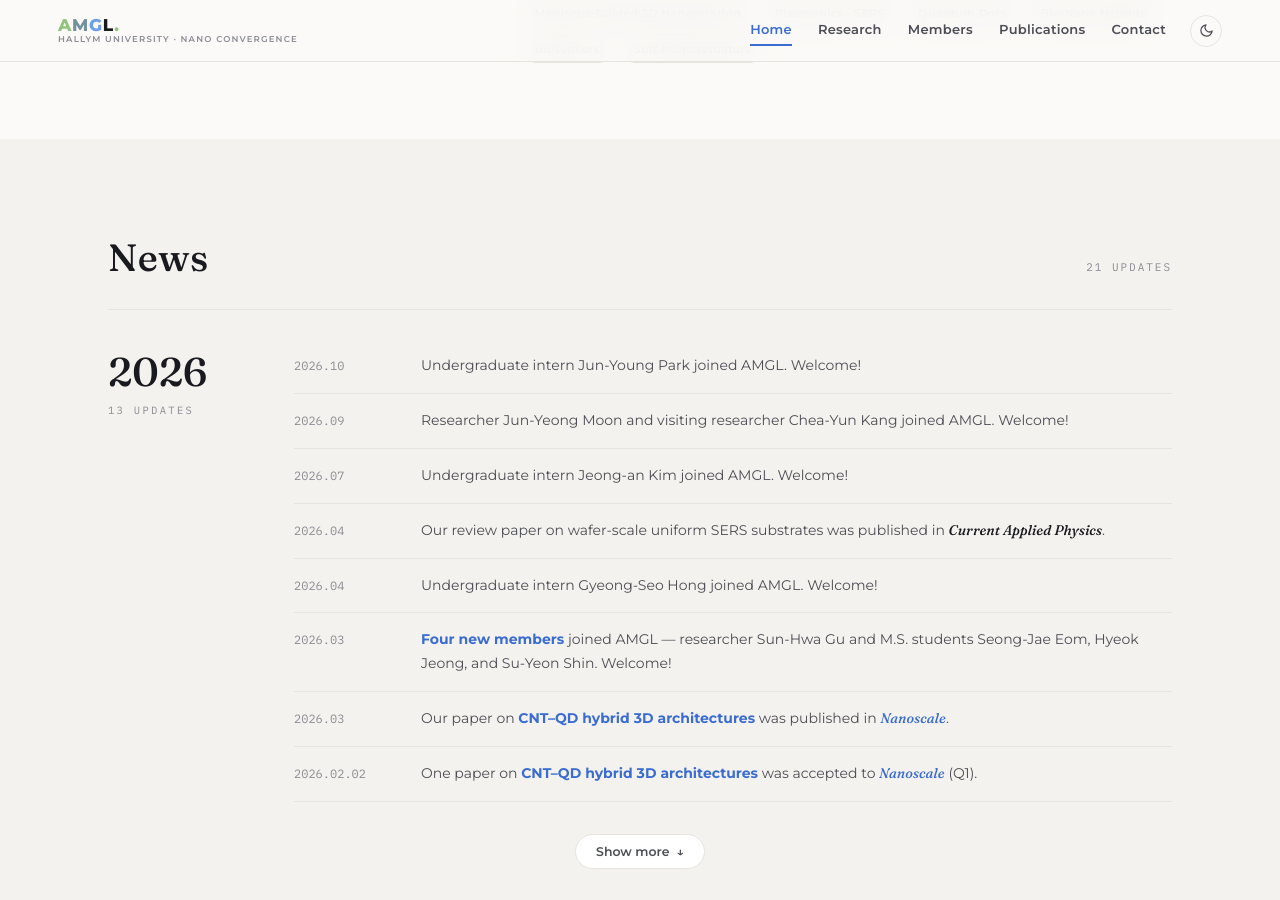
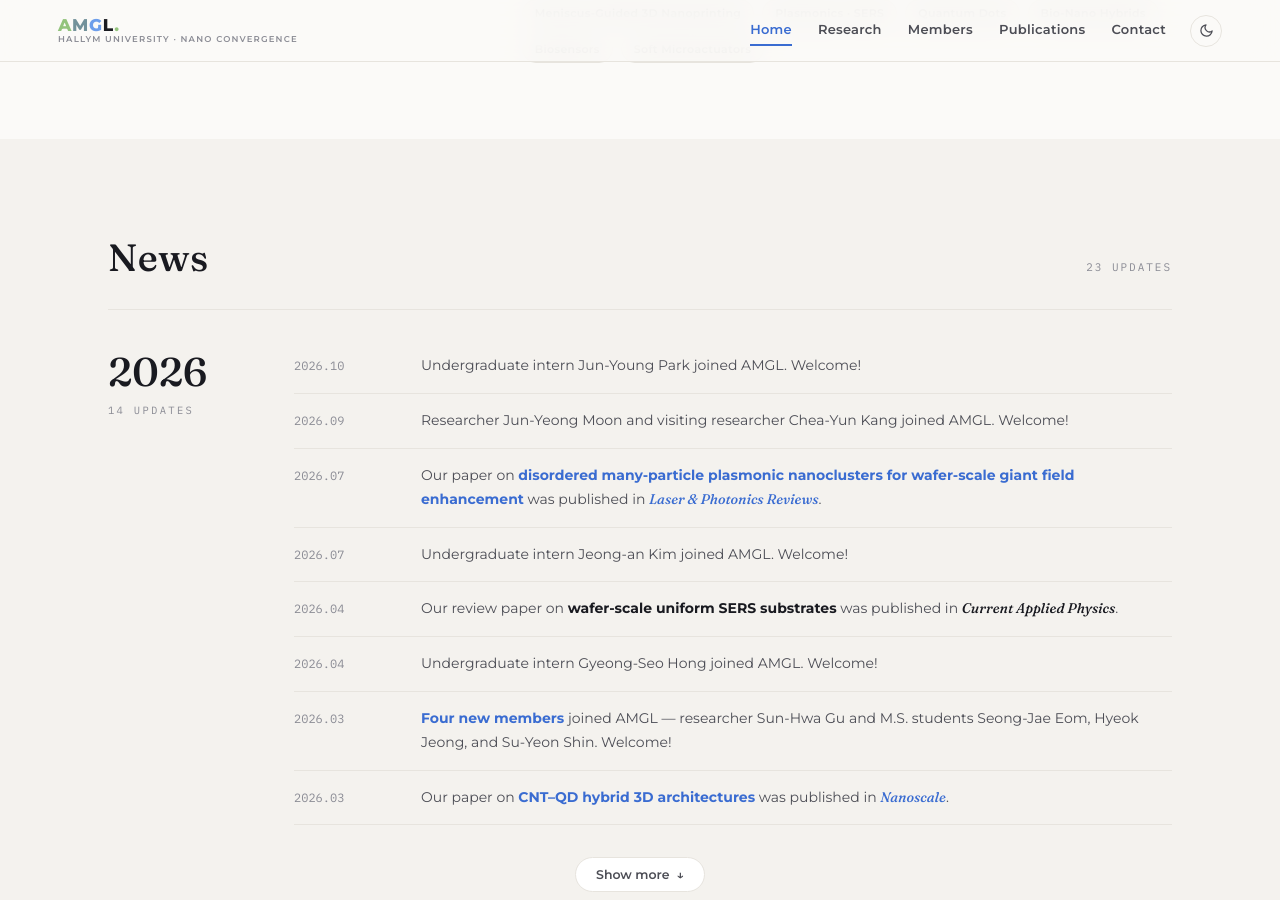
Before and after one commit to HTKRS/AMGL, a Jekyll site: the page built from index.html, in a window 1280 px wide and 900 px high, scrolled down 1102 px. Built offline with Jekyll 4.4.1, drawn with Linux system fonts in a browser that asks for light colours.

Commit message:
News: add LPR 2026 and Small Structures 2024 papers, bold CAP topic
Co-Authored-By: Claude Opus 5.5 <noreply@anthropic.com>
Claude-Session: https://claude.ai/code/session_014MjFUYNzG7DBT4vULP884G

```diff
--- a/_data/news.yml
+++ b/_data/news.yml
@@ -5,10 +5,13 @@
   text: "Researcher Jun-Yeong Moon and visiting researcher Chea-Yun Kang joined AMGL. Welcome!"
   highlight: false
 - date: "2026.07"
+  text: "Our paper on **disordered many-particle plasmonic nanoclusters for wafer-scale giant field enhancement** was published in ***Laser & Photonics Reviews***."
+  highlight: true
+- date: "2026.07"
   text: "Undergraduate intern Jeong-an Kim joined AMGL. Welcome!"
   highlight: false
 - date: "2026.04"
-  text: "Our review paper on wafer-scale uniform SERS substrates was published in ***Current Applied Physics***."
+  text: "Our review paper on **wafer-scale uniform SERS substrates** was published in ***Current Applied Physics***."
   highlight: false
 - date: "2026.04"
   text: "Undergraduate intern Gyeong-Seo Hong joined AMGL. Welcome!"
@@ -61,3 +64,6 @@
 - date: "2024.06"
   text: "Our paper on **hole-sphere gold nanogaps for quantitative SERS** was published in ***ACS Applied Nano Materials***."
   highlight: false
+- date: "2024.01"
+  text: "Our paper on a **nanofountain pen for writing hybrid plasmonic architectures** was published in ***Small Structures***."
+  highlight: false
```
